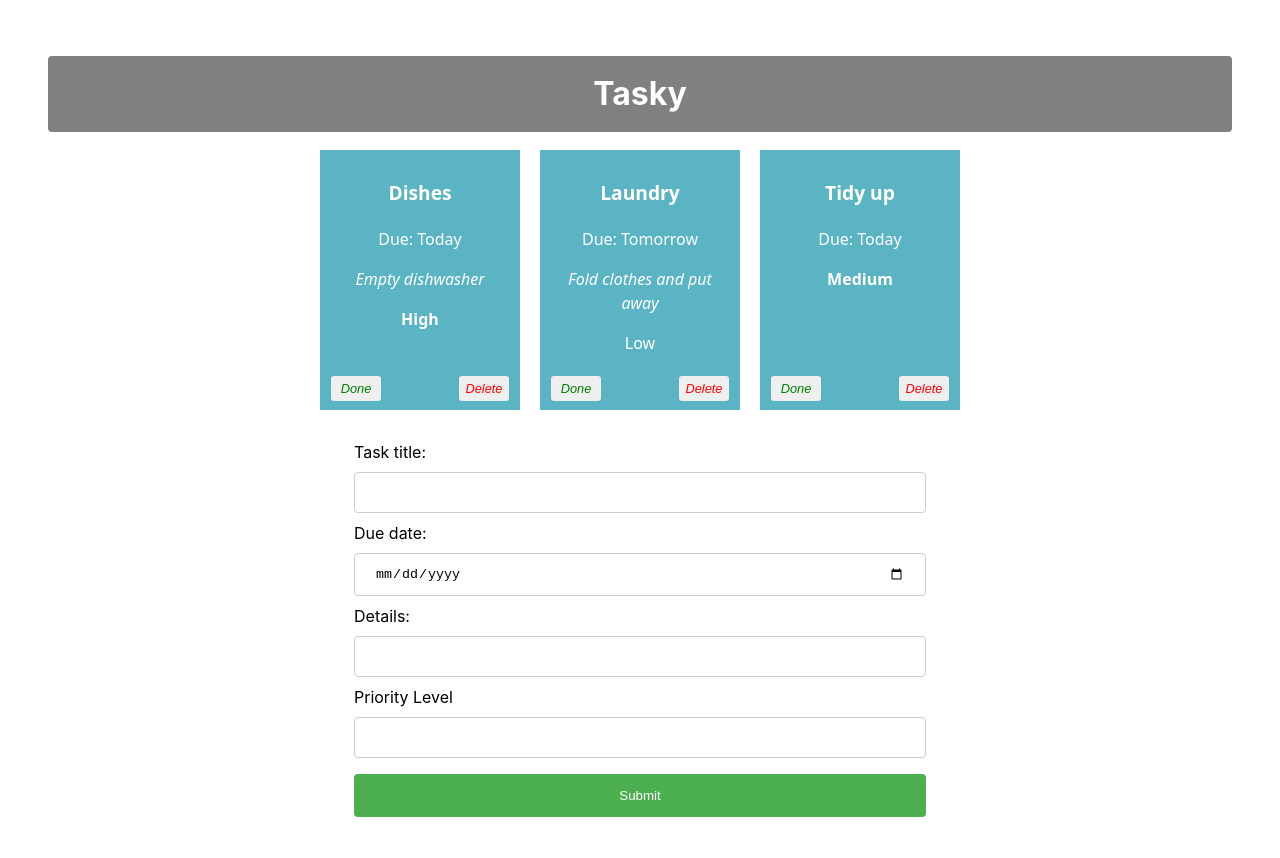
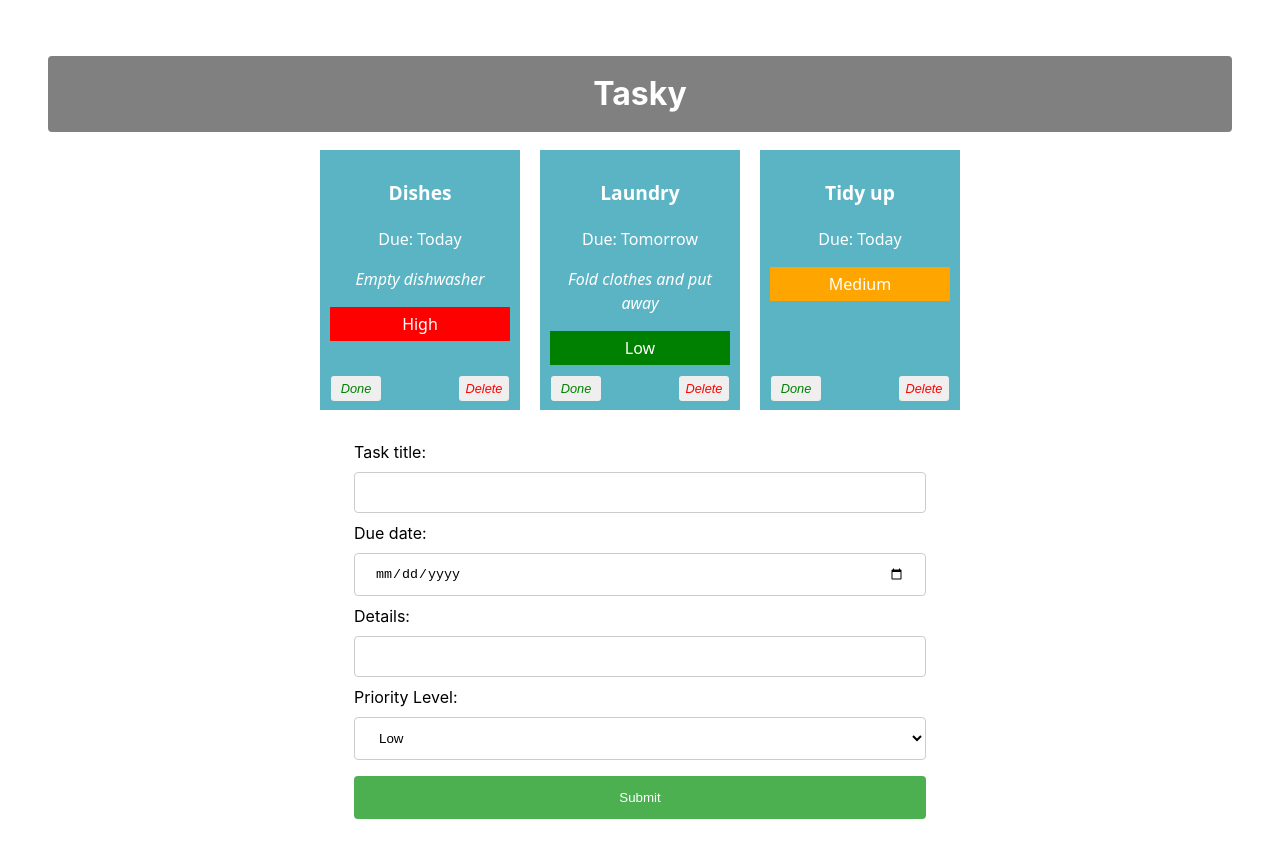
Before and after one commit to darraghsetu/react-basics-labs, a React (Vite) app in the folder first-app/: page / in a window 1280 px wide. Shown: the top 858 px of the page. Built offline with nearby package versions, Linux system fonts and the light colour scheme.

Commit message:
Tasky Lab 2b - Exercises

```diff
--- a/first-app/src/App.css
+++ b/first-app/src/App.css
@@ -70,7 +70,7 @@ button {
   color: red;
 }
 
-input[type=text], input[type=date] {
+input[type=text], input[type=date], select {
   width: 100%;
   padding: 12px 20px;
   margin: 8px 0;
@@ -100,3 +100,7 @@ form {
   width: 50%;
   margin: auto;
 }
+
+select {
+    background-color: white;
+}
--- a/first-app/src/components/Form.jsx
+++ b/first-app/src/components/Form.jsx
@@ -19,8 +19,12 @@ const AddTaskForm = (props) => {
         </label>
         <br />
         <label>
-            Priority Level
-            <input type="text" name="prorityLevel" onChange={(event) => props.change(event)} />
+            Priority Level:
+            <select name="prorityLevel" onChange={(event) => props.change(event)} >
+              <option value="Low">Low</option>
+              <option value="Medium">Medium</option>
+              <option value="High">High</option>
+            </select>
         </label>
         <input type="submit" value="Submit" />
         </form>
--- a/first-app/src/components/Task.jsx
+++ b/first-app/src/components/Task.jsx
@@ -1,5 +1,9 @@
 const Task = (props) => {
-    const lowPriority = props.priorityLevel === "Low"
+    const priorityLevelColour = {
+      "Low": "green",
+      "Medium": "Orange",
+      "High": "Red"
+    }
 
     return (
       <div className="card" style={{backgroundColor: props.done ? 'lightgrey' : '#5bb4c4'}}>
@@ -8,7 +12,7 @@ const Task = (props) => {
           <p className="description">{props.description}</p>
           <p
             className="priorityLevel"
-            style={{ fontWeight: lowPriority ? "normal" : "bold" }}
+            style={{ backgroundColor: priorityLevelColour[props.priorityLevel], color: "white", padding: "5px"}}
           >{props.priorityLevel}</p>
           <button onClick={props.markDone} className='doneButton'>Done</button>
           <button onClick={props.deleteTask} className='deleteButton'>Delete</button>
```
